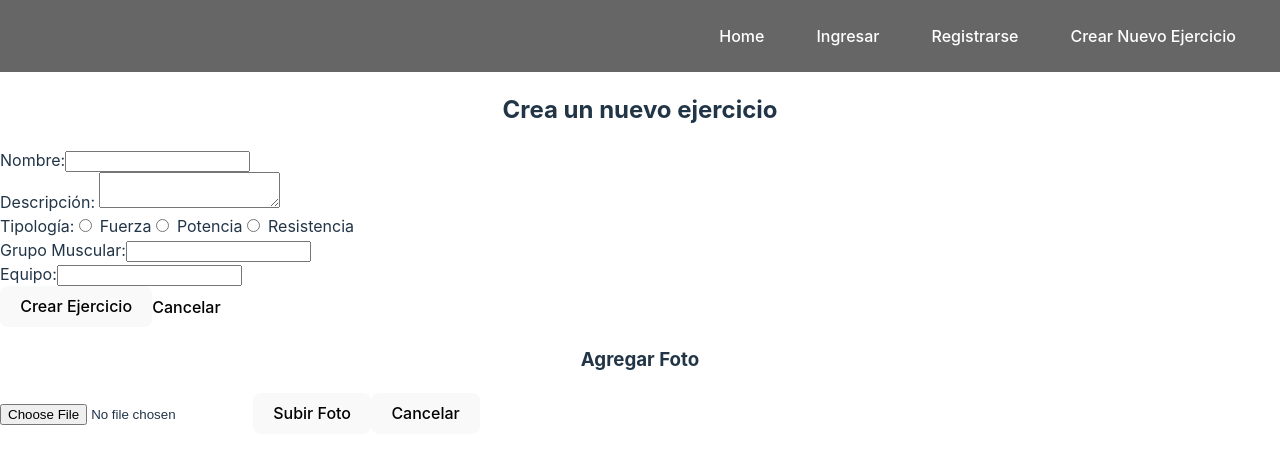
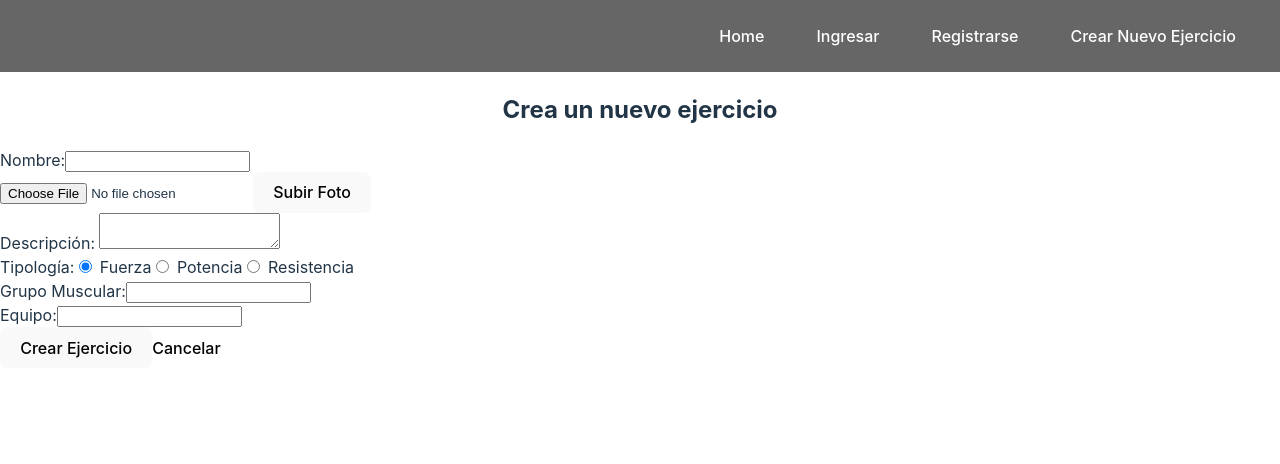
Before and after one commit to ezeclav/GYM-FUERZA-LATINA, a React (Vite) app in the folder cliente/: page /newExercise in a window 1280 px wide. Shown: the top 464 px of the page. Built offline with nearby package versions, Linux system fonts and the light colour scheme.

Commit message:
Enlace de NewExercise con Photos

```diff
--- a/cliente/src/components/Exercise/ExercisePhoto/ExercisePhoto.jsx
+++ b/cliente/src/components/Exercise/ExercisePhoto/ExercisePhoto.jsx
@@ -3,7 +3,7 @@ import axios from "axios";
 import Auth from "../../../utils/auth";
 import "./ExercisePhoto.css";
 
-function ExercisePhoto({ exerciseId, onClose, onUpload }) {
+function ExercisePhoto({ exerciseId, onUpload }) {
   const [file, setFile] = useState(null);
 
   const handleFileChange = (e) => {
@@ -22,7 +22,7 @@ function ExercisePhoto({ exerciseId, onClose, onUpload }) {
     try {
       const token = Auth.getToken();
       const response = await axios.post(
-        `/api/exercises/${exerciseId}/fotos`,
+        `/api/exercises/${exerciseId}`,
         formData,
         {
           headers: {
@@ -33,7 +33,6 @@ function ExercisePhoto({ exerciseId, onClose, onUpload }) {
       );
       console.log(response);
       onUpload();
-      onClose();
     } catch (error) {
       console.error("Error al cargar la foto:", error);
     }
@@ -41,10 +40,8 @@ function ExercisePhoto({ exerciseId, onClose, onUpload }) {
 
   return (
     <div className="exercise-details-container ">
-      <h3 className="exercise-title">Agregar Foto</h3>
       <input type="file" accept="image/*" onChange={handleFileChange} />
       <button onClick={handleUpload}>Subir Foto</button>
-      <button onClick={onClose}>Cancelar</button>
     </div>
   );
 }
--- a/cliente/src/components/Exercise/NewExercise/NewExercise.jsx
+++ b/cliente/src/components/Exercise/NewExercise/NewExercise.jsx
@@ -1,6 +1,7 @@
 import { useState } from 'react';
 import axios from 'axios';
 import auth from '../../../utils/auth';
+import ExercisePhoto from '../ExercisePhoto/ExercisePhoto';
 import './NewExercise.css';
 import { Link, useNavigate } from 'react-router-dom';
 
@@ -65,6 +66,8 @@ function NewExercise() {
           />
         </div>
 
+        <ExercisePhoto />
+
         <div className="form-group">
           <label htmlFor="Descripcion">Descripción: </label>
           <textarea
@@ -86,6 +89,7 @@ function NewExercise() {
           value={formData.tipologia}
           onChange={handleChange}
           className="form-control"
+          checked
           /> Fuerza
 
           <input
--- a/cliente/src/pages/NewExercise/NewExercise.jsx
+++ b/cliente/src/pages/NewExercise/NewExercise.jsx
@@ -6,7 +6,6 @@ const NewExercisePage = () => {
   return (
     <div>
       <NewExercise />
-      <ExercisePhoto />
     </div>
   );
 }
```
